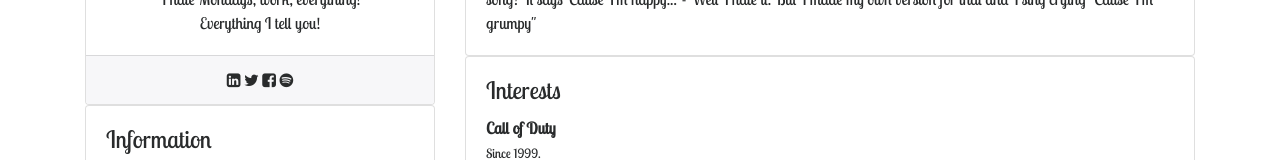
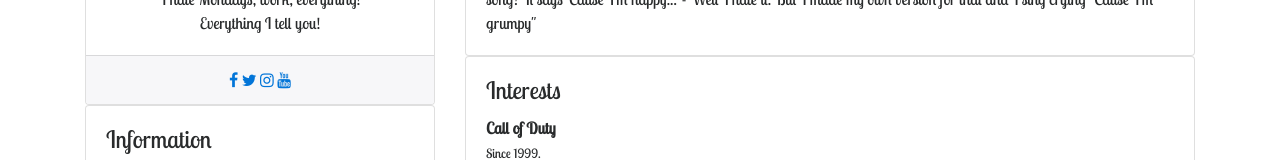
Before and after one commit to xijuno/xijuno.github.io, a plain HTML site: page index.html in a window 1280 px wide. Shown: the part 152-312 px from the top of the page. Drawn offline with nearby package versions, Linux system fonts and the light colour scheme.

Commit message:
Add files via upload

```diff
--- a/index.html
+++ b/index.html
@@ -57,18 +57,10 @@
 							</p>
 						</div>
 						<div class="card-footer">
-							<a>
-								<i class="fa fa-linkedin-square"></i>
-							</a>
-							<a>
-								<i class="fa fa-twitter"></i>
-							</a>
-							<a>
-								<i class="fa fa-facebook-square"></i>
-							</a>
-							<a>
-								<i class="fa fa-spotify"></i>
-							</a>
+							<a href="#" class="fa fa-facebook"></a>
+							<a href="#" class="fa fa-twitter"></a>
+							<a href="#" class="fa fa-instagram"></a>
+							<a href="#" class="fa fa-youtube"></a>
 						</div>
 					</div>
 
```
